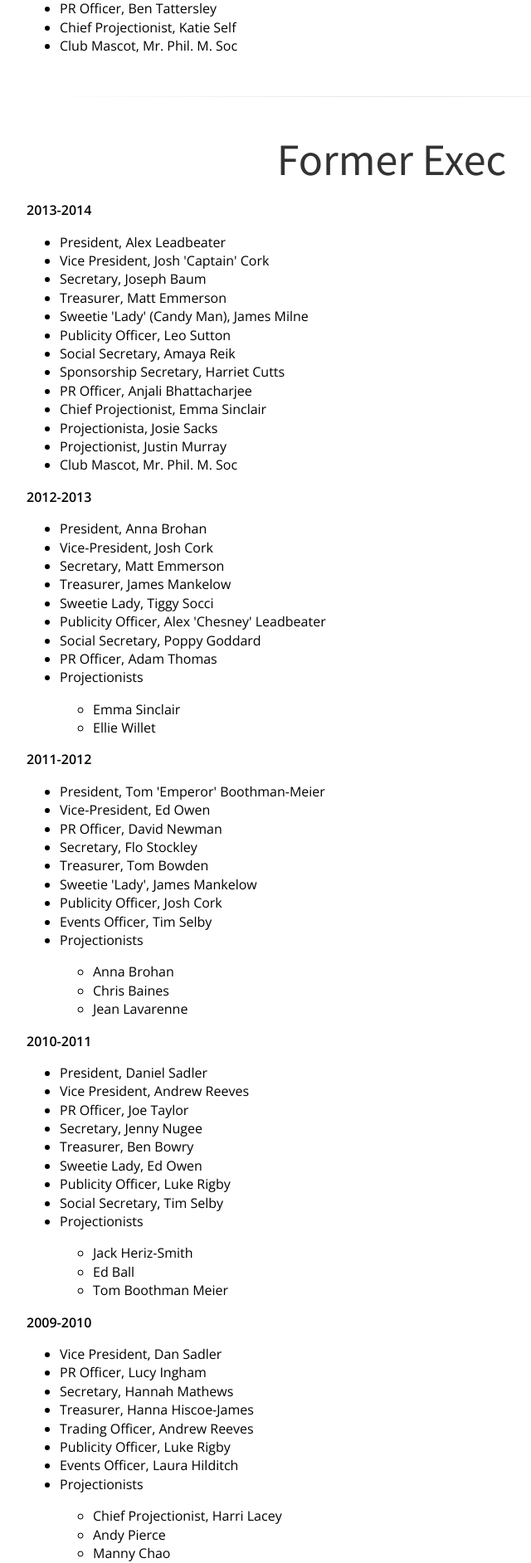
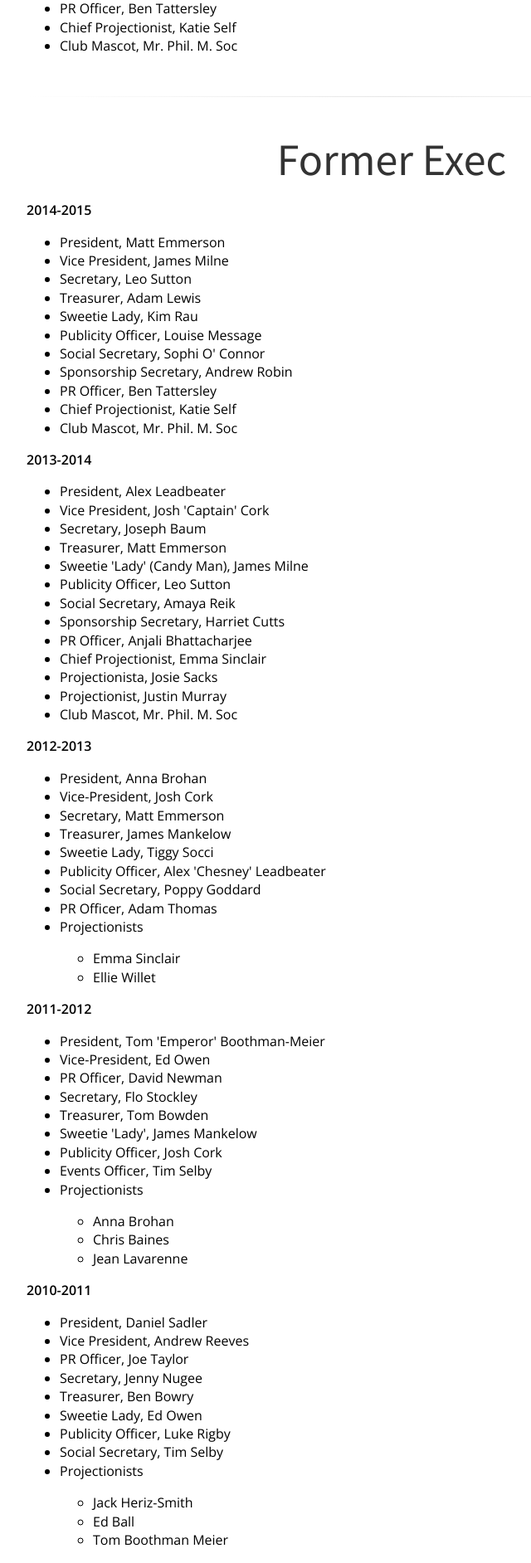
Before and after one commit to cgparkinson/filmsoc, a PHP site: page /exec/ in a window 1280 px wide. Shown: the part 1214-3098 px from the top of the page at 83% size, without its empty margins (168-808 px from the left). Run offline with PHP 8.4, Linux system fonts and the light colour scheme; some libraries are stand-ins or nearby versions.

Commit message:
Update index.php
CGP first commit - adding new section

```diff
--- a/exec/index.php
+++ b/exec/index.php
@@ -69,6 +69,23 @@
 		</section>
 		<section>
 			<h2>Former Exec</h2>
+			<div class="former_exec">
+
+				<h4>2014-2015</h4>
+				<ul>
+				<li>President, Matt Emmerson</li>
+				<li>Vice President, James Milne</li>
+				<li>Secretary, Leo Sutton</li>
+				<li>Treasurer, Adam Lewis</li>
+				<li>Sweetie Lady, Kim Rau</li>
+				<li>Publicity Officer, Louise Message</li>
+				<li>Social Secretary, Sophi O' Connor</li>
+				<li>Sponsorship Secretary, Andrew Robin</li>
+				<li>PR Officer, Ben Tattersley</li>
+				<li>Chief Projectionist, Katie Self</li>
+				<li>Club Mascot, Mr. Phil. M. Soc </li>
+				</ul>
+			</div>
 			<div class="former_exec">
 				<h4>2013-2014</h4>
 				<ul>
```
